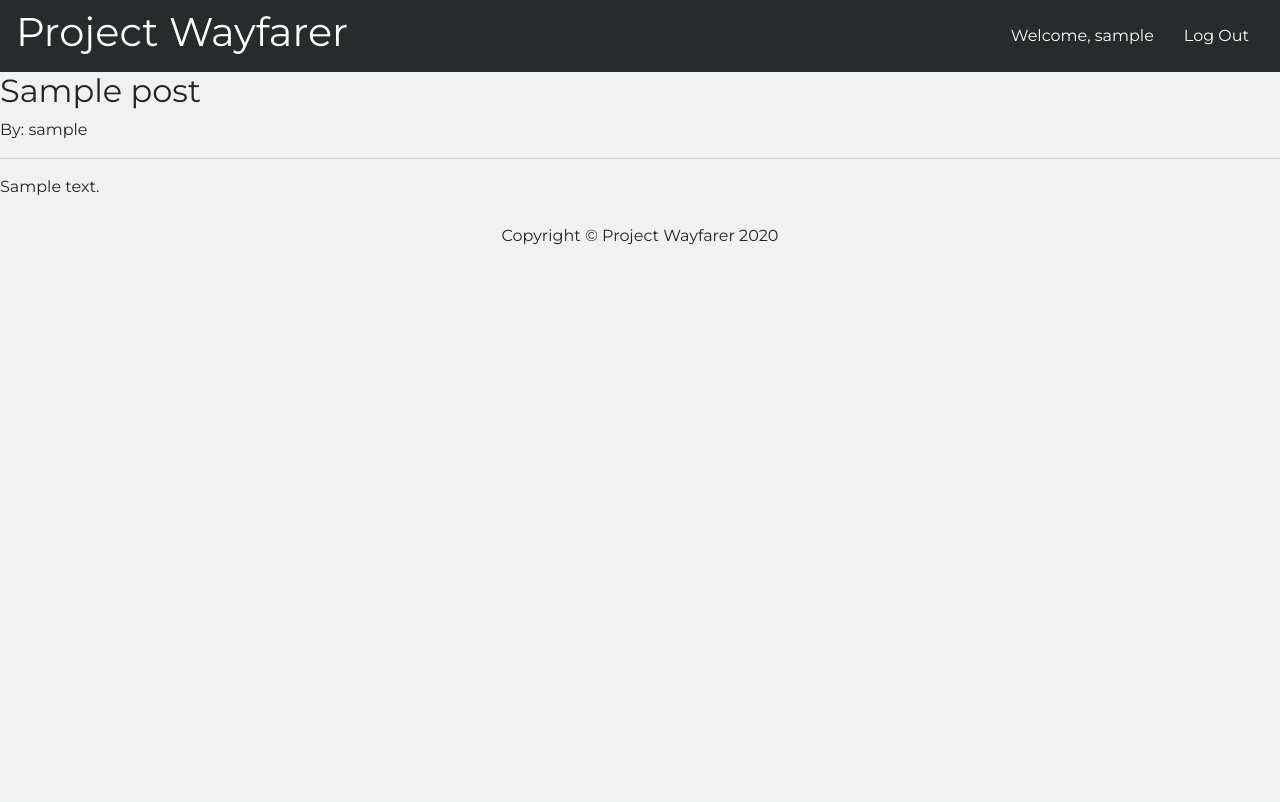
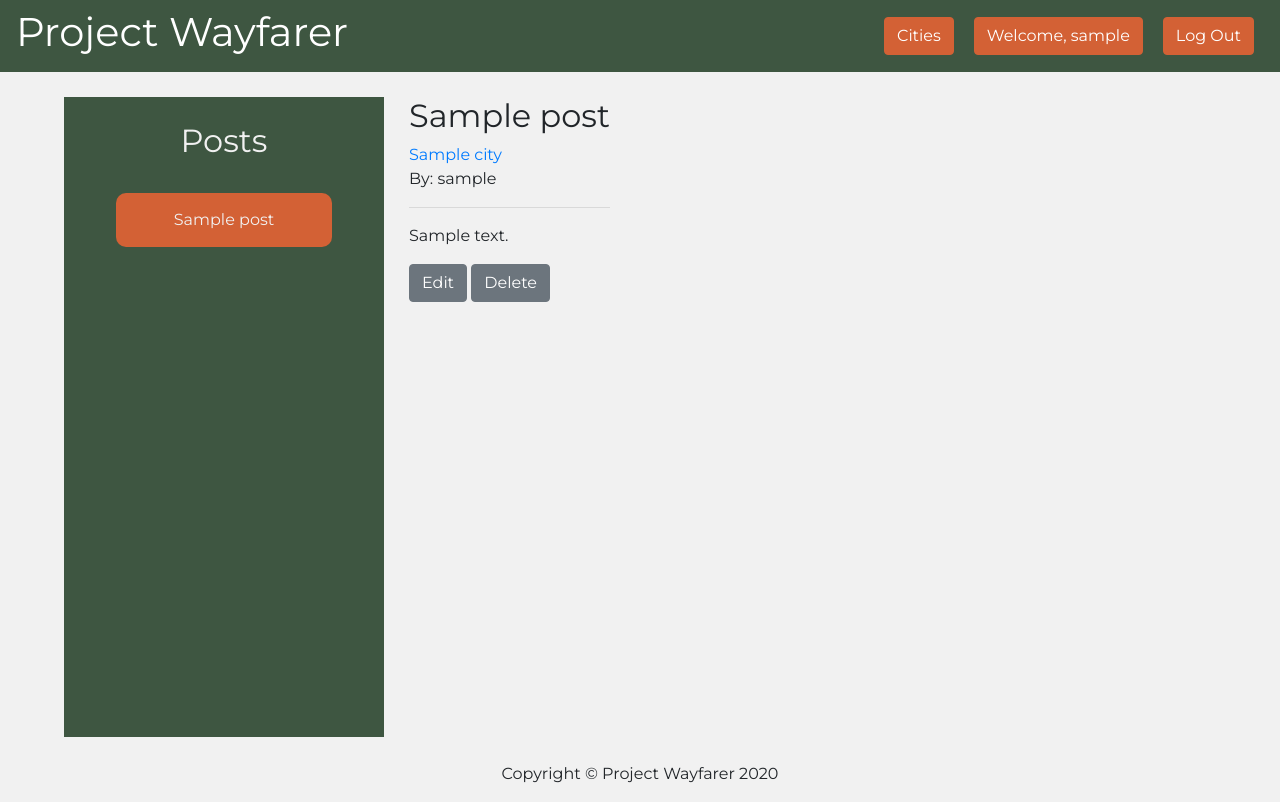
Before and after one commit to TimothyAllgood/project_wayfare, a Django app: page /posts/1/ in a window 1280 px wide. Before the commit the page ends 245 px from the top, so only its background shows below. Run offline with Django 3.2, Linux system fonts and the light colour scheme; a user stored in the database is signed in; tables that the repository leaves empty hold one stand-in row (values such as "Sample post"); some libraries are stand-ins or nearby versions.

Commit message:
Lucian (#8)
* first leg maybe

* stylings and buttons

```diff
--- a/main_app/models.py
+++ b/main_app/models.py
@@ -13,6 +13,8 @@ class City(models.Model):
     name = models.CharField(
         max_length=250,
     )
+    class Meta:
+        verbose_name_plural = 'Cities'
 
 class Profile(models.Model):
     avatar = CloudinaryField('avatar')
--- a/main_app/static/css/styles.css
+++ b/main_app/static/css/styles.css
@@ -1,6 +1,6 @@
 /* Colors */
 :root {
-	--dark: #282b2b;
+	--dark: #3e5641;
 	--main: #d36135;
 	--main-hover: #a24936;
 	--light: #f1f1f1;
@@ -46,7 +46,7 @@ h3 {
 
 /* Nav */
 .logged-in .nav-item {
-	padding: 15px;
+	margin: 0 10px;
 }
 
 .logged-out .nav-item {
@@ -109,7 +109,6 @@ footer {
 	margin: 0 auto;
 	margin-top: 30px;
 }
-
 .user-img {
 	display: flex;
 	justify-content: center;
@@ -274,3 +273,18 @@ footer {
 	margin-right: 15px;
 	width: 75px;
 }
+
+.del-btn-grp .btn {
+	background-color: #3e5641;
+	color: var(--light);
+}
+
+.delete_modal .modal-title, .delete_modal p {
+	padding: 10px;
+}
+.bg-danger {
+	background: var(--main)!important;
+}
+.bg-danger a {
+	color: var(--light);
+}
--- a/main_app/templates/base.html
+++ b/main_app/templates/base.html
@@ -22,11 +22,13 @@
         </div>
     {% if user.is_authenticated %}
     <ul class="nav logged-in">
-        <li class="nav-item"><a href="{% url 'profile' %}">Welcome, {{user.username}} </a></li>
-        <li class="nav-item"><a href="{% url 'logout' %}">Log Out</a></li>
+        <a href="{% url 'cities' %}"><button class="btn btn-primary nav-item">Cities</button></a>
+        <a href="{% url 'profile' %}"><button class="btn btn-primary nav-item">Welcome, {{user.username}} </button></a>
+        <a href="{% url 'logout' %}"><button class="btn btn-primary nav-item">Log Out</button></a>
     </ul>
     {% else %}
     <ul class="nav logged-out">
+        <a href="{% url 'cities' %}"><button type='link' class="btn btn-primary nav-item">Cities</button></a>
         <button type="button" class="btn btn-primary nav-item" data-toggle="modal" data-target="#loginModal">
             Login
         </button>
--- a/main_app/templates/post.html
+++ b/main_app/templates/post.html
@@ -1,12 +1,54 @@
 {% extends 'base.html' %}
 {% block content %}
-
-<h2>{{post.title}}</h2>
-<p>By: {{author.username}}</p>
-<hr>
-
-<p>{{post.content}}</p>
+<div class="city-container">
+    <section class="city-list">
+        <h2 style="color:#f1f1f1">Posts</h2>
+        {% for one_post in posts %}
+        <a class="city-link" href="{% url 'posts' one_post.id %}">{{one_post.title}}</a>
+        {% endfor %}
+    </section>
+    <section>
+        <h2>{{post.title}}</h2>
+        <a href="{% url 'city_detail' post.city.id %}">{{post.city.name}}</a>
+        <p>By: {{author.username}}</p>
+        <hr>
+        <p>{{post.content}}</p>
+        <button class="btn btn-secondary" data-toggle="modal" data-target="#PostModal">Edit</button>
+        <button class="btn btn-secondary" data-toggle="modal" data-target="#DeleteModal">Delete</button>
+        <!-- <a href="{% url 'delete_post' post.id %}">Delete</a> -->
 
 
-
+    </section>
+</div>
+<div class="modal" tabindex="-1" role="dialog" id="PostModal">
+    <div class="modal-dialog" role="document">
+        <div class="modal-content">
+            <div class="modal-header">
+                <h5 class="modal-title">Login</h5>
+                <button type="button" class="close" data-dismiss="modal" aria-label="Close">
+                    <span aria-hidden="true">&times;</span>
+                </button>
+            </div>
+            <div class="modal-body">
+                <form action="" method="POST">{% csrf_token %}{{ form.as_p }}
+                    <button type="submit">Update</button>
+                </form>
+            </div>
+        </div>
+    </div>
+</div>
+<div class="modal delete_modal" tabindex="-1" role="dialog" id="DeleteModal">
+    <div class="modal-dialog delete_modal" role="document">
+        <div class="modal-content">
+            <h5 class="modal-title">Delete Post</h5>
+            <p>Are you sure you want to remove this post?</p>
+            <div class="btn-group del-btn-grp" role="group" aria-label="Basic example">
+                <button type="button" class="btn btn-secondary" data-dismiss="modal" aria-label="Close">
+                    <span aria-hidden="true">No</span>
+                </button>
+                <button class="btn btn-secondary bg-danger"><a href="{% url 'delete_post' post.id %}">Delete</a></button>
+            </div>
+        </div>
+    </div>
+</div>
 {% endblock %}
--- a/main_app/templates/registration/profile.html
+++ b/main_app/templates/registration/profile.html
@@ -29,7 +29,11 @@
                 <h4 class="city-posts">Your Posts</h4>
                 {% for post in posts %}
                     <div class= "card-body inner-profile-post">
+                        {% if user.profile.avatar.url %}
                         <img src="{{ user.profile.avatar.url }}" class="rounded-circle" width="50px", height="50px">
+                        {% else %}
+                        <img src="https://picsum.photos/150" class="rounded-circle" width="50px", height="50px">
+                        {% endif %}
                         <div class="inner-profile-post-info">
                         <a href="{% url 'posts' post.id%}">{{post.title}}</a>
                         <p>{{post.content|slice:"0:44"}} <a href="{% url 'posts' post.id%}">Read More...</a></p>
--- a/main_app/urls.py
+++ b/main_app/urls.py
@@ -8,4 +8,5 @@ urlpatterns = [
     path('posts/<int:post_id>/', views.get_posts, name='posts'),
     path('cities/', views.city_index, name='cities'),
     path('cities/<int:city_id>/', views.city_detail, name='city_detail'),
+    path('posts/<int:post_id>/delete', views.delete_post, name='delete_post'),
 ]
--- a/main_app/views.py
+++ b/main_app/views.py
@@ -66,10 +66,18 @@ def profile(request):
     return render(request, 'registration/profile.html', {'form': form, 'logged_user': 'logged_user', 'posts': posts})
 
 def get_posts(request, post_id):
+    posts = Post.objects.all()
     post = Post.objects.get(id=post_id)
-    author = User.objects.get(id=post.user_id)
-    context = {'post': post, 'author': author}
-    return render(request, 'post.html', context)
+    if request.method == 'POST':
+        form = PostForm(request.POST, instance=post)
+        if form.is_valid():
+            post = form.save()
+            return redirect('posts', post.id)
+    else:
+        form = PostForm(instance=post)
+        author = User.objects.get(id=post.user_id)
+        context = {'post': post, 'author': author, 'posts': posts, 'form': form,}
+        return render(request, 'post.html', context)
 
 
 def city_index(request):
@@ -92,3 +100,11 @@ def city_detail(request, city_id):
     else:
         context = {'cities': cities, 'city': city, "form": form, }
         return render(request, 'cities/city.html', context)
+
+def delete_post(request, post_id):
+    Post.objects.get(id = post_id).delete()
+    first_post = Post.objects.all().first()
+    if Post.objects.all().count() > 0:
+        return redirect('posts', first_post.id)
+    else:
+        return redirect('home')
--- a/wayfarer/settings.py
+++ b/wayfarer/settings.py
@@ -95,6 +95,8 @@ DATABASES = {
     'default': {
         'ENGINE': 'django.db.backends.postgresql',
         'NAME': 'wayfarer',
+        'USER': 'RonsterJ',
+        'PASSWORD': 'Ln134146',
     }
 }
 
```
